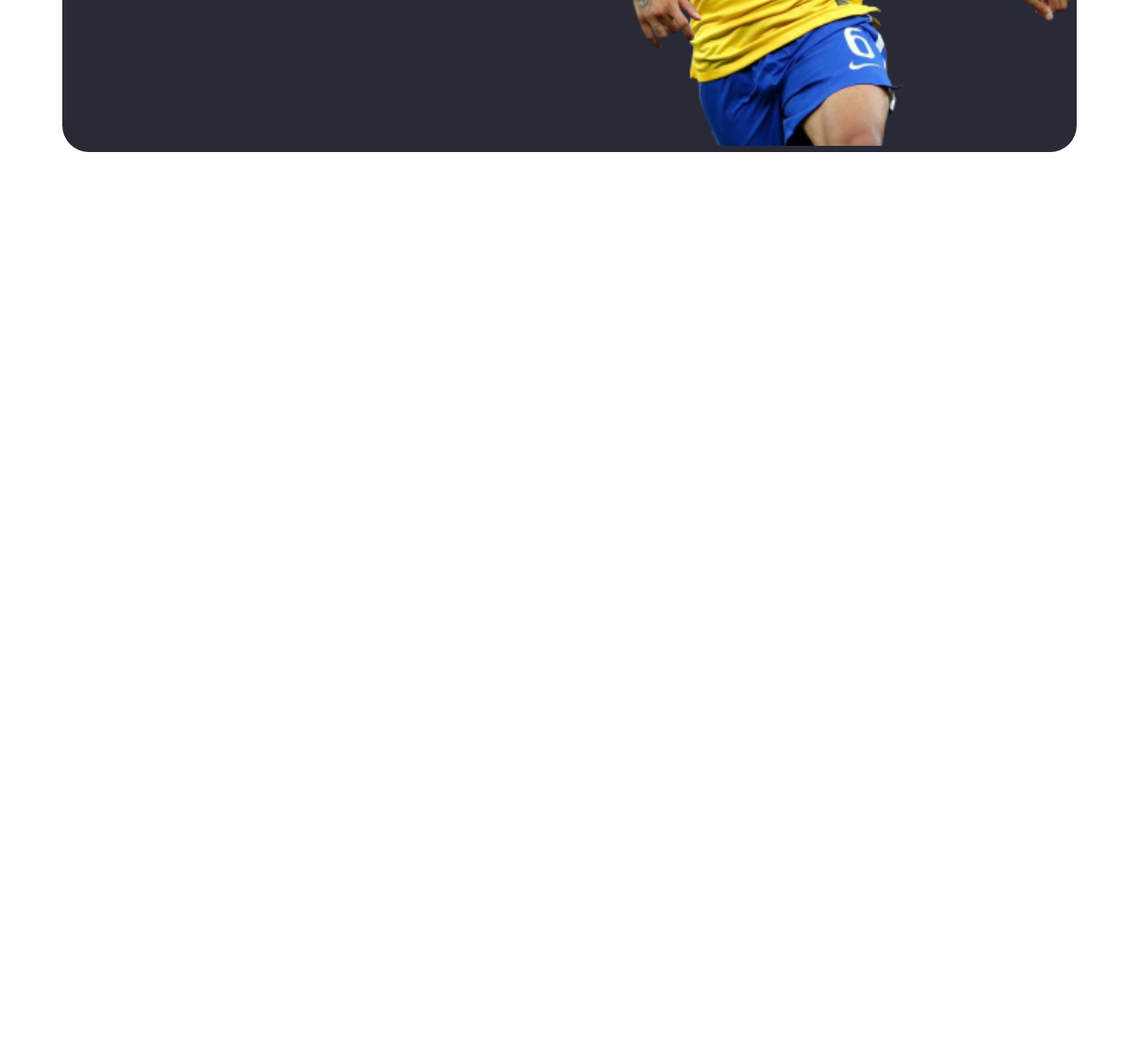
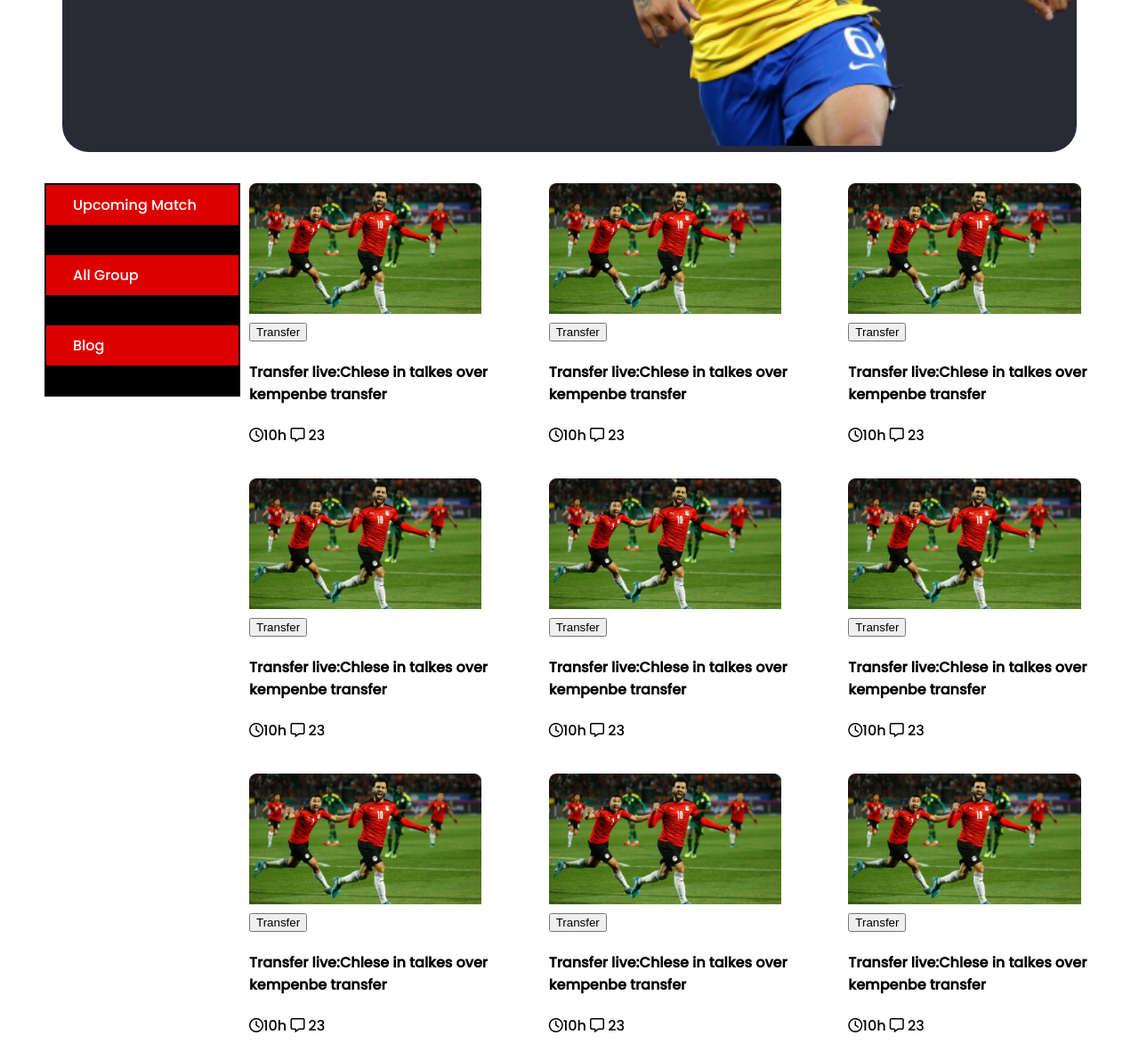
Before and after one commit to swadebsharma6/repair-final-world-cup, a plain HTML site: page index.html in a window 1280 px wide. Shown: the part 500-1682 px from the top of the page at 89% size. Before the commit the page ends 800 px from the top, so only its background shows below. Drawn offline with Linux system fonts and the light colour scheme; a web font is replaced by a local one.

Commit message:
style the main section

```diff
--- a/index.html
+++ b/index.html
@@ -26,5 +26,80 @@
         </div>
       </header>
       <!-- finish header section -->
+
+      <!-- start main section -->
+      <main>
+        <section class="section-container">
+          <div class="navigation">
+            <div class="nav-container">
+              <div class="nav">
+              <div class="nav-bar">Upcoming Match</div>
+               <div class="nav-bar"> All Group</div>
+               <div class="nav-bar"> <a href="blog.html" target="_blank">Blog</a></div>
+
+
+              </div>
+            </div>
+          </div>
+          <div class="matches-container">
+            <div class="matches">
+              <div class="match">
+                <div><img src="world-cup-main/assets/Blog Image.png" alt=""></div>
+                <button>Transfer</button>
+                <h4>Transfer live:Chlese in talkes over kempenbe transfer</h4>
+                <p><i class="fa-regular fa-clock"></i>10h  <span><i class="fa-regular fa-message"></i> 23</span></p>
+              </div>
+              <div class="match">
+                <div><img src="world-cup-main/assets/Blog Image.png" alt=""></div>
+                <button>Transfer</button>
+                <h4>Transfer live:Chlese in talkes over kempenbe transfer</h4>
+                <p><i class="fa-regular fa-clock"></i>10h  <span><i class="fa-regular fa-message"></i> 23</span></p>
+              </div>
+              <div class="match">
+                <div><img src="world-cup-main/assets/Blog Image.png" alt=""></div>
+                <button>Transfer</button>
+                <h4>Transfer live:Chlese in talkes over kempenbe transfer</h4>
+                <p><i class="fa-regular fa-clock"></i>10h  <span><i class="fa-regular fa-message"></i> 23</span></p>
+              </div>
+              <div class="match">
+                <div><img src="world-cup-main/assets/Blog Image.png" alt=""></div>
+                <button>Transfer</button>
+                <h4>Transfer live:Chlese in talkes over kempenbe transfer</h4>
+                <p><i class="fa-regular fa-clock"></i>10h  <span><i class="fa-regular fa-message"></i> 23</span></p>
+              </div>
+              <div class="match">
+                <div><img src="world-cup-main/assets/Blog Image.png" alt=""></div>
+                <button>Transfer</button>
+                <h4>Transfer live:Chlese in talkes over kempenbe transfer</h4>
+                <p><i class="fa-regular fa-clock"></i>10h  <span><i class="fa-regular fa-message"></i> 23</span></p>
+              </div>
+              <div class="match">
+                <div><img src="world-cup-main/assets/Blog Image.png" alt=""></div>
+                <button>Transfer</button>
+                <h4>Transfer live:Chlese in talkes over kempenbe transfer</h4>
+                <p><i class="fa-regular fa-clock"></i>10h  <span><i class="fa-regular fa-message"></i> 23</span></p>
+              </div>
+              <div class="match">
+                <div><img src="world-cup-main/assets/Blog Image.png" alt=""></div>
+                <button>Transfer</button>
+                <h4>Transfer live:Chlese in talkes over kempenbe transfer</h4>
+                <p><i class="fa-regular fa-clock"></i>10h  <span><i class="fa-regular fa-message"></i> 23</span></p>
+              </div>
+              <div class="match">
+                <div><img src="world-cup-main/assets/Blog Image.png" alt=""></div>
+                <button>Transfer</button>
+                <h4>Transfer live:Chlese in talkes over kempenbe transfer</h4>
+                <p><i class="fa-regular fa-clock"></i>10h  <span><i class="fa-regular fa-message"></i> 23</span></p>
+              </div>
+              <div class="match">
+                <div><img src="world-cup-main/assets/Blog Image.png" alt=""></div>
+                <button>Transfer</button>
+                <h4>Transfer live:Chlese in talkes over kempenbe transfer</h4>
+                <p><i class="fa-regular fa-clock"></i>10h  <span><i class="fa-regular fa-message"></i> 23</span></p>
+              </div>
+            </div>
+          </div>
+        </section>
+      </main>
 </body>
 </html>
--- a/style.css
+++ b/style.css
@@ -54,3 +54,49 @@ header{
    background-color: #DD0000;
    color: white;
 }
+/* style close the header section */
+
+
+.section-container{
+   display: flex;
+}
+.navigation{
+   padding-left: 50px;
+   border-radius: 10px;
+}
+
+.nav-container{
+   background-color: black;
+   height: 240px ;
+   width:220px ;
+   align-items: center;
+
+}
+.nav-bar{
+   padding: 10px 30px;
+   margin-bottom: 30px;
+   border: 2px solid black;
+}
+
+.nav-bar, a{
+   text-decoration: none;
+   background-color: #DD0000;
+   color: white;
+}
+.nav-bar a:hover{
+   background-color: orange;
+}
+
+/* start the matchs section */
+.matches{
+   display: grid;
+   grid-template-columns: repeat(3, 1fr);
+   grid-column-gap: 10px ;
+   grid-row-gap: 20px ;
+}
+.match img{
+   width: 80%;
+}
+.matches{
+   padding-left: 10px;
+}
```
